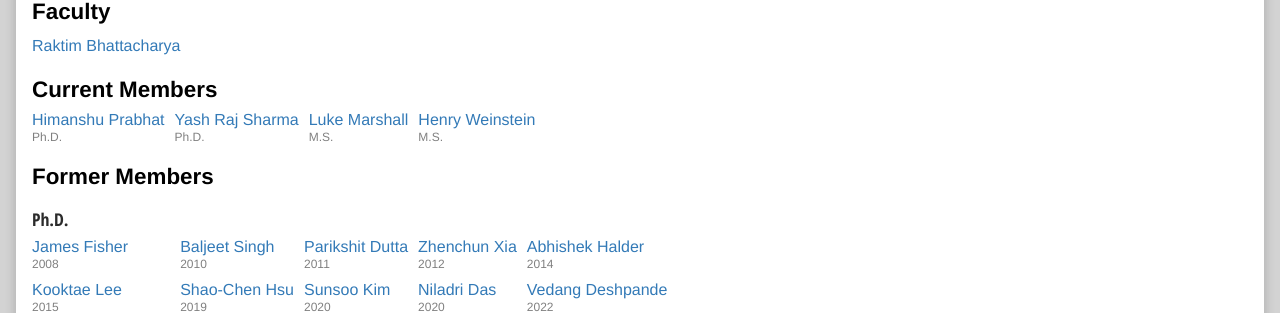
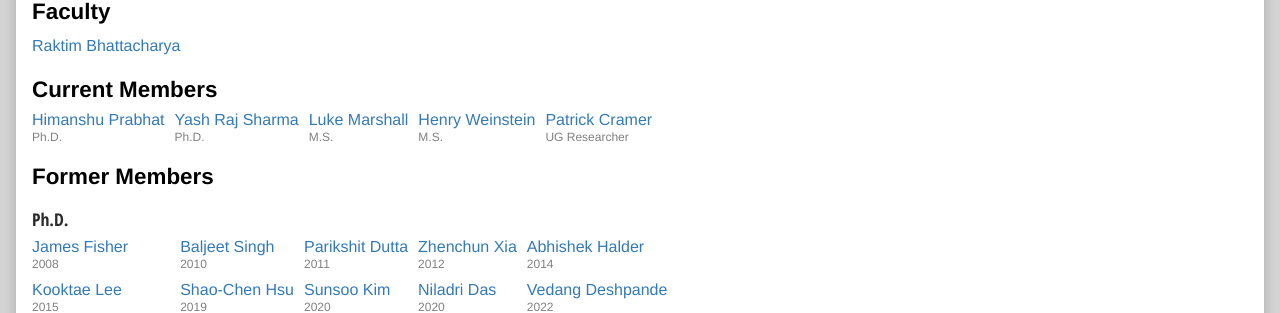
Before and after one commit to isrlab/isrlab.github.io, a Jekyll site: the page built from 02 members.md, in a window 1280 px wide. Shown: the part 293-606 px from the top of the page. Built offline with Jekyll 4.4.1, drawn with Linux system fonts in a browser that asks for light colours; nearby versions of some CDN libraries.

Commit message:
Update 02 members.md

```diff
--- a/02 members.md
+++ b/02 members.md
@@ -14,6 +14,7 @@ permalink: /members.html
   <div><a href ="https://www.linkedin.com/in/yash-raj-sharma-874835140/"> Yash Raj Sharma </a><br> <year>Ph.D.</year></div>
   <div><a href ="https://www.linkedin.com/in/luke-m-marshall/"> Luke Marshall </a><br> <year>M.S.</year></div>
   <div><a href ="https://www.linkedin.com/in/henryweinstein/"> Henry Weinstein </a><br> <year>M.S.</year></div>
+  <div><a href ="https://www.linkedin.com/in/patrick-cramer-7060a31b8/"> Patrick Cramer </a><br> <year>UG Researcher</year></div>
 </div>
 
 ## Former Members
```
